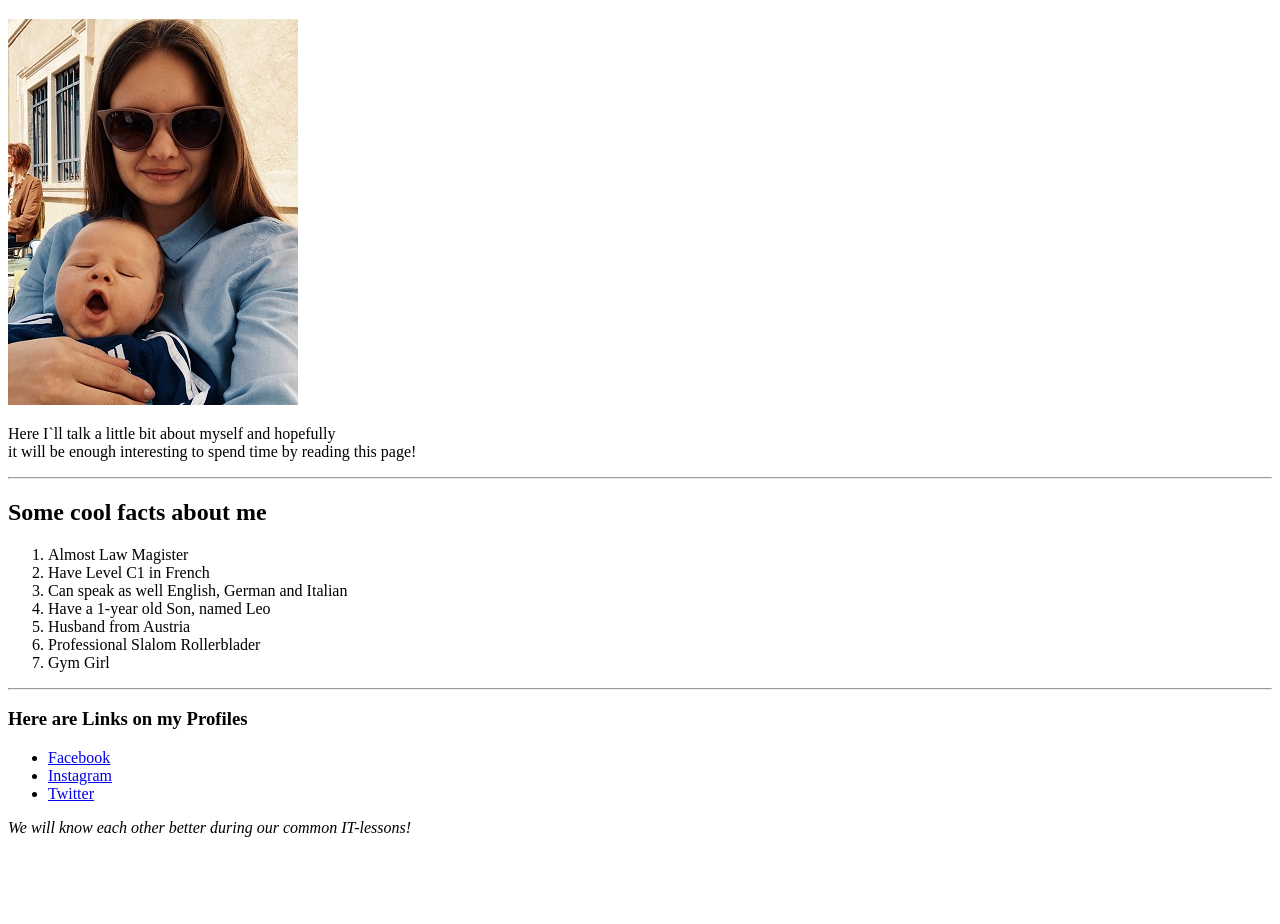
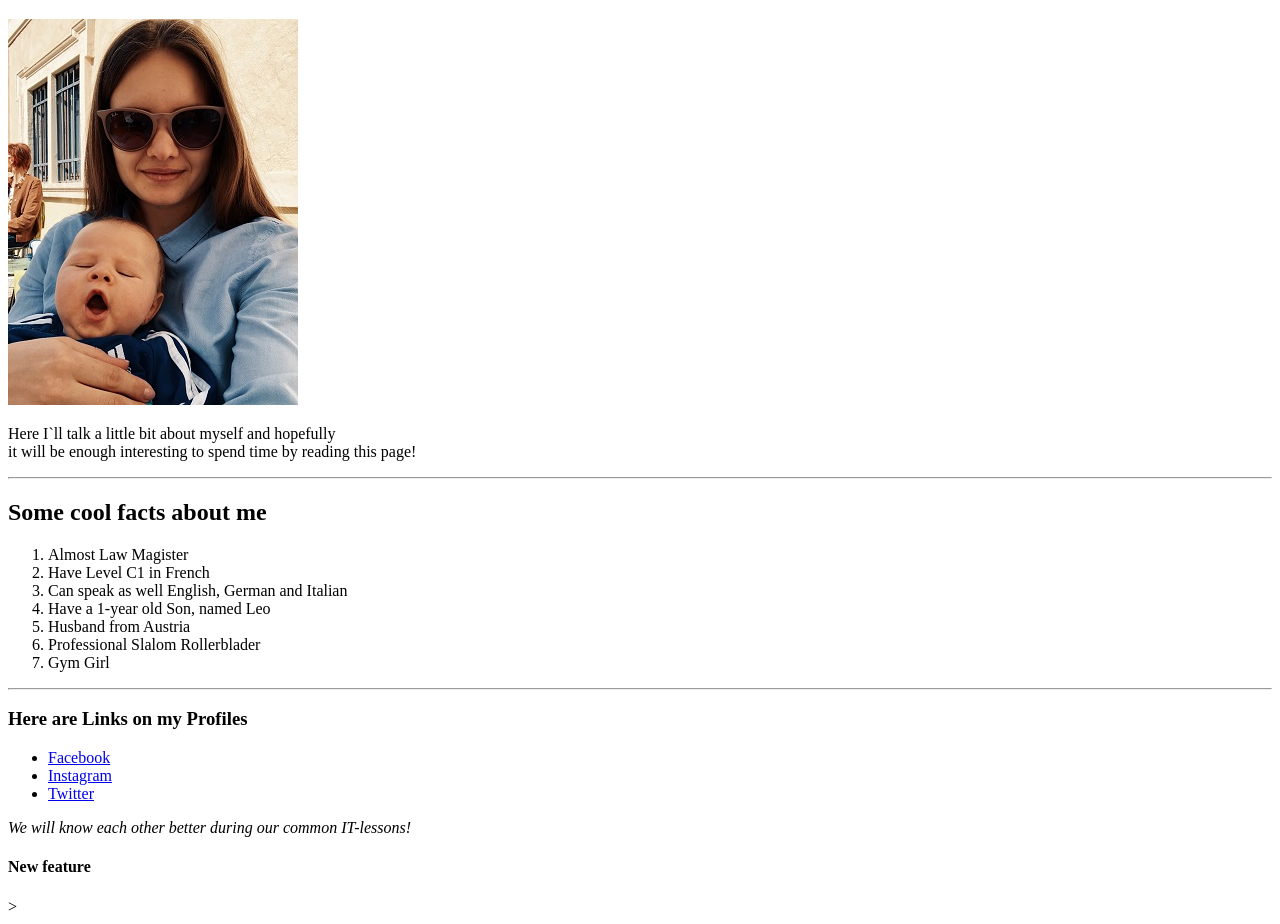
Before and after one commit to SvetlanaKoll/beet_root, a plain HTML site: page lesson-1/index.html in a window 1280 px wide. Shown: the part 61-985 px from the top of the page. Before the commit the page ends 914 px from the top, so only its background shows below. Drawn offline with Linux system fonts and the light colour scheme.

Commit message:
New feature

```diff
--- a/lesson-1/index.html
+++ b/lesson-1/index.html
@@ -28,6 +28,7 @@
 	 	<li><a href="https://twitter.com/sv_kollau">Twitter</a></li>
 	 </ul>
 	 <p><i>We will know each other better during our common IT-lessons!</i></p>
+	 <h4>New feature</h4>></h4>
 
 
 
```
